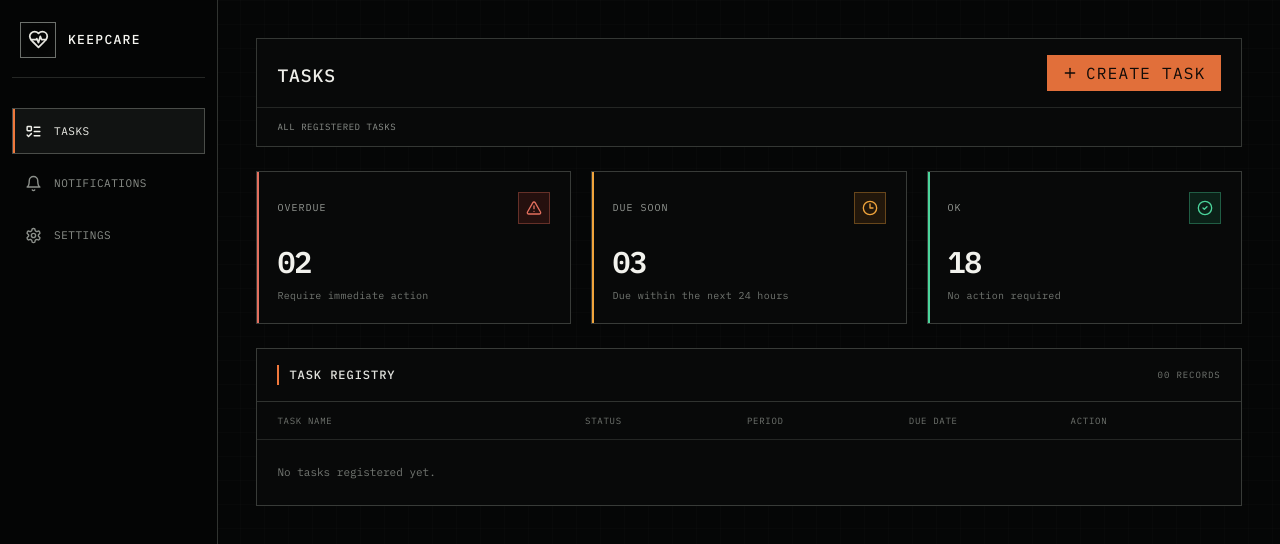
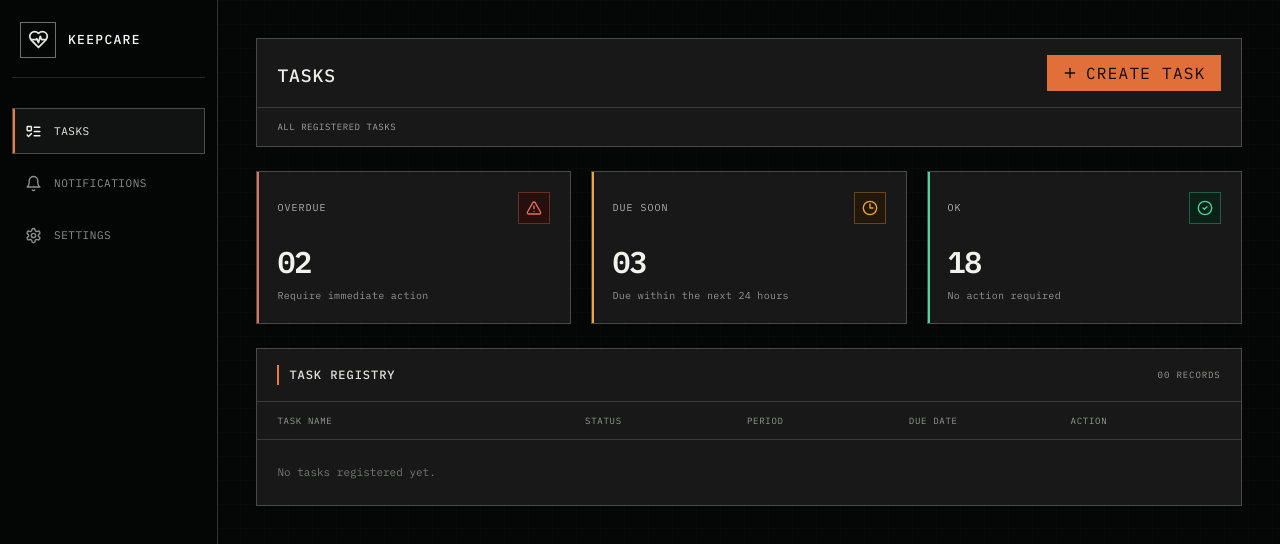
Before and after one commit to EugeneNosov/keepcareapp, a React (Vite) app: page /tasks in a window 1280 px wide. Shown: the top 544 px of the page. Built offline with nearby package versions, Linux system fonts and the light colour scheme.

Commit message:
Style updates for task list page

```diff
--- a/src/components/dialog/Dialog.tsx
+++ b/src/components/dialog/Dialog.tsx
@@ -35,11 +35,11 @@ export default function Dialog({isOpen, onClose, title, children}: DialogProps)
   return createPortal(
     <dialog
       aria-labelledby="dialog-title"
-      className="fixed inset-0 m-auto max-h-[calc(100vh-2rem)] w-[min(calc(100%-2rem),34rem)] overflow-hidden border border-[#3b3e3b] bg-[#080909] p-0 text-[#ededE8] shadow-2xl backdrop:bg-black/75 backdrop:backdrop-blur-sm"
+      className="fixed inset-0 m-auto max-h-[calc(100vh-2rem)] w-[min(calc(100%-2rem),34rem)] overflow-hidden border border-[#525552] bg-[#171817] p-0 text-[#f2f2ee] shadow-2xl backdrop:bg-black/75 backdrop:backdrop-blur-sm"
       onClose={onClose}
       ref={dialogRef}
     >
-      <header className="flex items-center justify-between gap-4 border-b border-[#2c2f2c] px-5 py-4">
+      <header className="flex items-center justify-between gap-4 border-b border-[#3a3c3a] px-5 py-4">
         <h2
           id="dialog-title"
           className="flex items-center gap-3 text-sm font-medium tracking-[0.12em] uppercase before:block before:h-10 before:w-1 before:shrink-0 before:bg-[#f0783c]"
@@ -48,7 +48,7 @@ export default function Dialog({isOpen, onClose, title, children}: DialogProps)
         </h2>
         <button
           aria-label="Close dialog"
-          className="grid size-8 cursor-pointer place-items-center border border-transparent text-[#858985] transition-colors hover:border-[#3b3e3b] hover:text-[#ededE8] focus-visible:outline-2 focus-visible:outline-offset-2 focus-visible:outline-[#f0783c]"
+          className="grid size-8 cursor-pointer place-items-center border border-transparent text-[#a5a8a4] transition-colors hover:border-[#5a5d5a] hover:bg-[#222422] hover:text-[#f2f2ee] focus-visible:outline-2 focus-visible:outline-offset-2 focus-visible:outline-[#f0783c]"
           onClick={onClose}
           type="button"
         >
--- a/src/features/marketing/pages/LandingPage.tsx
+++ b/src/features/marketing/pages/LandingPage.tsx
@@ -9,7 +9,7 @@ export function LandingPage() {
           <span className="grid size-8 place-items-center border border-[#626662]">
             <LuHeartPulse className="size-4" aria-hidden="true"/>
           </span>
-          KeepCare control interface
+          KeepCare
         </div>
         <span className="hidden text-[9px] tracking-[0.1em] text-[#797d78] uppercase sm:block">
           System status: <strong className="bg-[#173422] px-1.5 py-0.5 font-medium text-[#68d792]">Online</strong>
--- a/src/features/tasks/components/TaskForm.tsx
+++ b/src/features/tasks/components/TaskForm.tsx
@@ -33,8 +33,8 @@ const initialTaskFormData: TaskFormData = {
   },
 }
 
-const fieldClassName = 'h-10 w-full border border-[#343734] bg-[#0c0e0d] px-3 text-[11px] text-[#dcddd7] outline-none transition-colors focus:border-[#a8552f] focus:ring-1 focus:ring-[#a8552f]'
-const labelClassName = 'text-[9px] font-medium tracking-[0.08em] text-[#989c97] uppercase'
+const fieldClassName = 'h-10 w-full border border-[#4b4e4b] bg-[#202220] px-3 text-[11px] text-[#eeeeea] outline-none transition-colors placeholder:text-[#858985] hover:border-[#606360] focus:border-[#d36b3b] focus:ring-1 focus:ring-[#d36b3b]'
+const labelClassName = 'text-[9px] font-medium tracking-[0.08em] text-[#b0b3af] uppercase'
 
 export default function TaskForm({
                                    defaultValues = initialTaskFormData,
@@ -112,9 +112,9 @@ export default function TaskForm({
         </div>
       )}
 
-      <div className="grid grid-cols-2 gap-7 border-t border-[#2c2f2c] pt-5">
+      <div className="grid grid-cols-2 gap-7 border-t border-[#3a3c3a] pt-5">
         <button
-          className="h-12 cursor-pointer border border-b-3 border-[#d4d4d0] bg-[#373837] px-4 text-[11px] font-medium tracking-[0.04em] text-white uppercase shadow-[inset_0_0_0_2px_#171817] transition-colors hover:bg-[#454645] focus-visible:outline-2 focus-visible:outline-offset-2 focus-visible:outline-white"
+          className="h-12 cursor-pointer border border-b-3 border-[#dededa] bg-[#414341] px-4 text-[11px] font-medium tracking-[0.04em] text-white uppercase shadow-[inset_0_0_0_2px_#242624] transition-colors hover:bg-[#505250] focus-visible:outline-2 focus-visible:outline-offset-2 focus-visible:outline-white"
           onClick={handleCancel}
           type="button"
         >
--- a/src/features/tasks/components/TaskItem.tsx
+++ b/src/features/tasks/components/TaskItem.tsx
@@ -71,7 +71,7 @@ export default function TaskItem({task}: TaskItemProps) {
 
   return (
     <div
-      className="grid grid-cols-[minmax(220px,2fr)_minmax(120px,1fr)_minmax(130px,1fr)_minmax(140px,1fr)_150px] items-center gap-4 border-b border-[#202220] px-5 py-[18px] text-[11px] last:border-b-0 hover:bg-[#0d0f0e]"
+      className="grid grid-cols-[minmax(220px,2fr)_minmax(120px,1fr)_minmax(130px,1fr)_minmax(140px,1fr)_150px] items-center gap-4 border-b border-[#343634] px-5 py-[18px] text-[11px] last:border-b-0 hover:bg-[#1c1e1c]"
     >
       <span className="text-[#dcddd7]">{task.name}</span>
       <span
--- a/src/features/tasks/pages/TasksListPage.tsx
+++ b/src/features/tasks/pages/TasksListPage.tsx
@@ -46,8 +46,8 @@ export function TasksListPage() {
 
   return (
     <section className="mx-auto w-full max-w-[1180px]">
-      <header className="border border-[#343734] bg-[#080909]">
-        <div className="flex flex-wrap items-center justify-between gap-4 border-b border-[#242624] px-5 py-4">
+      <header className="border border-[#484a48] bg-[#171817]">
+        <div className="flex flex-wrap items-center justify-between gap-4 border-b border-[#3a3c3a] px-5 py-4">
           <div>
             <h1 className="mt-1.5 text-lg font-medium tracking-[0.05em] text-[#ededE8] uppercase">
               Tasks
@@ -58,7 +58,7 @@ export function TasksListPage() {
           />
         </div>
         <div
-          className="flex flex-wrap items-center justify-between gap-3 px-5 py-3 text-[9px] tracking-[0.06em] text-[#8d918c] uppercase">
+          className="flex flex-wrap items-center justify-between gap-3 px-5 py-3 text-[9px] tracking-[0.06em] text-[#a2a5a1] uppercase">
           <span>All registered tasks</span>
         </div>
       </header>
@@ -66,12 +66,12 @@ export function TasksListPage() {
       <div className="mt-6 grid grid-cols-3 gap-5 max-[860px]:grid-cols-1">
         {metrics.map(({label, value, description, icon: Icon, color, surface}) => (
           <article
-            className="relative overflow-hidden border border-[#383b38] bg-[#080909] p-5 transition-colors hover:border-[#505450]"
+            className="relative overflow-hidden border border-[#484a48] bg-[#171817] p-5 transition-colors hover:bg-[#1c1e1c] hover:border-[#626562]"
             key={label}
           >
             <span className="absolute inset-y-0 left-0 w-0.5" style={{backgroundColor: color}}/>
             <div className="flex items-center justify-between">
-              <span className="text-[10px] tracking-[0.1em] text-[#939792] uppercase">{label}</span>
+              <span className="text-[10px] tracking-[0.1em] text-[#aeb1ad] uppercase">{label}</span>
               <span
                 className="grid size-8 place-items-center border"
                 style={{backgroundColor: surface, borderColor: `${color}55`, color}}
@@ -82,13 +82,13 @@ export function TasksListPage() {
             <strong className="mt-5 block text-3xl font-semibold tracking-[-0.04em] text-[#f2f2ed]">
               {value}
             </strong>
-            <p className="mt-2 text-[10px] tracking-[0.03em] text-[#737772]">{description}</p>
+            <p className="mt-2 text-[10px] tracking-[0.03em] text-[#929691]">{description}</p>
           </article>
         ))}
       </div>
 
-      <section className="mt-6 border border-[#383b38] bg-[#080909]">
-        <header className="flex flex-wrap items-center justify-between gap-4 border-b border-[#303330] px-5 py-4">
+      <section className="mt-6 border border-[#484a48] bg-[#171817]">
+        <header className="flex flex-wrap items-center justify-between gap-4 border-b border-[#3a3c3a] px-5 py-4">
           <h2
             className="flex items-center gap-2.5 text-xs font-medium tracking-[0.08em] text-[#e2e3de] uppercase before:block before:h-5 before:w-0.5 before:bg-[#f0783c]">
             Task registry
@@ -106,7 +106,7 @@ export function TasksListPage() {
             {/*    type="search"*/}
             {/*  />*/}
             {/*</label>*/}
-            <span className="shrink-0 text-[9px] tracking-[0.1em] text-[#747873] uppercase">
+            <span className="shrink-0 text-[9px] tracking-[0.1em] text-[#999d98] uppercase">
               {tasks.length.toString().padStart(2, '0')} {tasks.length === 1 ? 'record' : 'records'}
             </span>
           </div>
@@ -115,7 +115,7 @@ export function TasksListPage() {
         <div className="overflow-x-auto">
           <div className="min-w-[900px]">
             <div
-              className="grid grid-cols-[minmax(220px,2fr)_minmax(120px,1fr)_minmax(130px,1fr)_minmax(140px,1fr)_150px] gap-4 border-b border-[#242624] px-5 py-3 text-[9px] tracking-[0.08em] text-[#70746f] uppercase">
+              className="grid grid-cols-[minmax(220px,2fr)_minmax(120px,1fr)_minmax(130px,1fr)_minmax(140px,1fr)_150px] gap-4 border-b border-[#3a3c3a] px-5 py-3 text-[9px] tracking-[0.08em] text-[#969a95] uppercase">
               <span>Task name</span>
               <span>Status</span>
               <span>Period</span>
```
